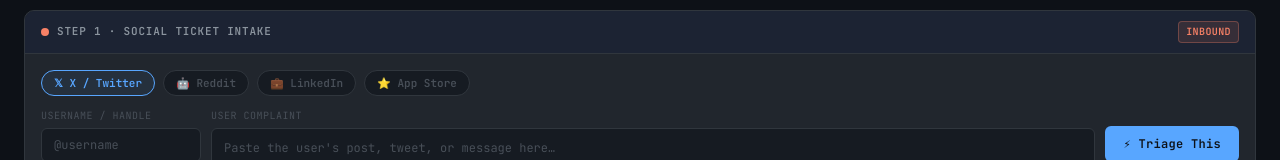
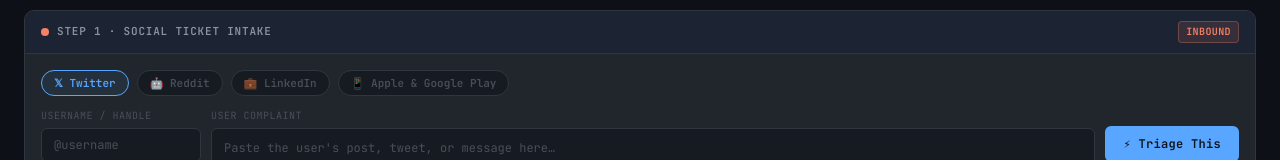
Before and after one commit to sefket24/ghostbuster, a plain HTML site: page index.html in a window 1280 px wide. Shown: the part 153-313 px from the top of the page. Drawn offline with Linux system fonts and the light colour scheme.

Commit message:
Fix: remove duplicate X label, update App Store to Apple & Google Play

```diff
--- a/index.html
+++ b/index.html
@@ -870,10 +870,10 @@
     </div>
     <div class="card-body">
       <div class="platform-pills">
-        <button class="platform-pill selected" id="pill-twitter" onclick="selectPlatform('twitter')">𝕏 X / Twitter</button>
+        <button class="platform-pill selected" id="pill-twitter" onclick="selectPlatform('twitter')">𝕏 Twitter</button>
         <button class="platform-pill" id="pill-reddit" onclick="selectPlatform('reddit')">🤖 Reddit</button>
         <button class="platform-pill" id="pill-linkedin" onclick="selectPlatform('linkedin')">💼 LinkedIn</button>
-        <button class="platform-pill" id="pill-appstore" onclick="selectPlatform('appstore')">⭐ App Store</button>
+        <button class="platform-pill" id="pill-appstore" onclick="selectPlatform('appstore')">📱 Apple & Google Play</button>
       </div>
 
       <div class="intake-row">
@@ -1660,8 +1660,8 @@
 //  Social Ticket Intake
 // ─────────────────────────────────────────────────
 const PLATFORM_LABELS = {
-  twitter: '𝕏 X / Twitter', reddit: '🤖 Reddit',
-  linkedin: '💼 LinkedIn',  appstore: '⭐ App Store',
+  twitter: '𝕏 Twitter', reddit: '🤖 Reddit',
+  linkedin: '💼 LinkedIn',  appstore: '📱 Apple & Google Play',
 };
 
 const EXAMPLE_COMPLAINTS = {
```
